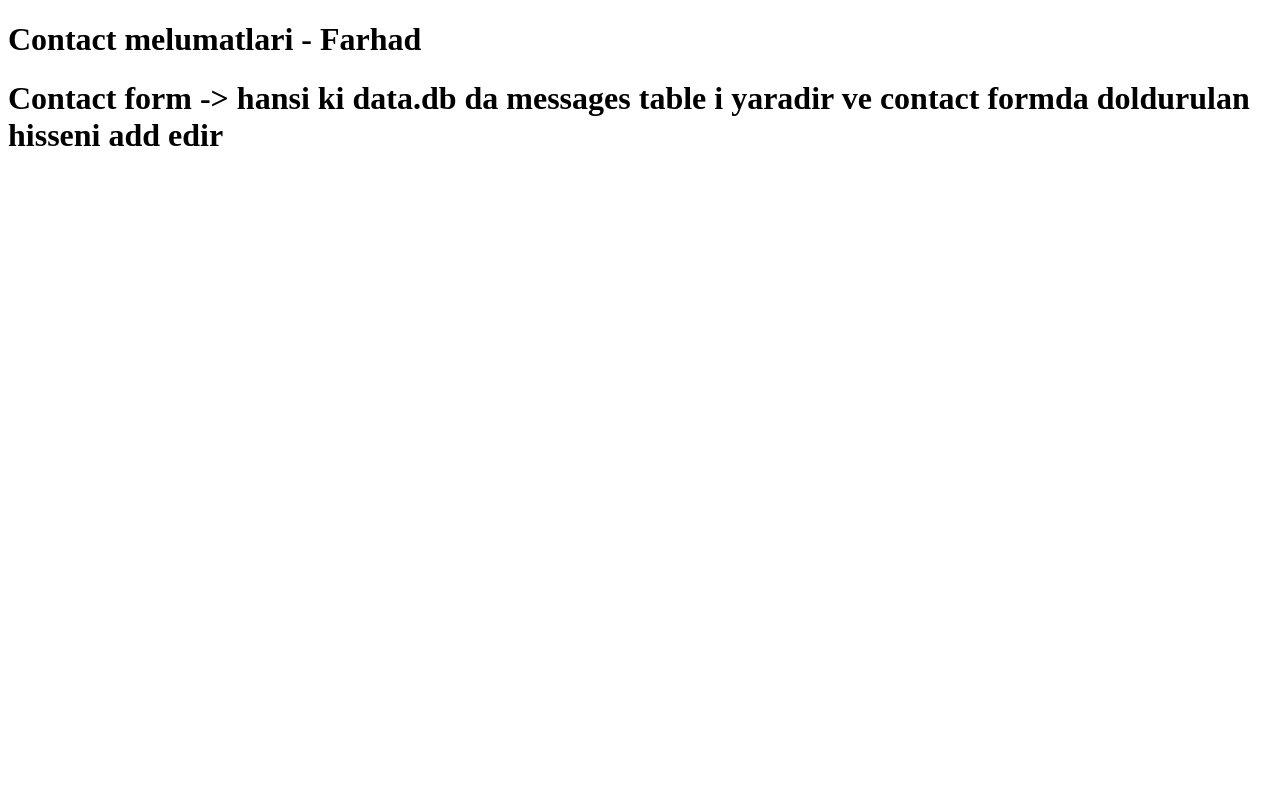
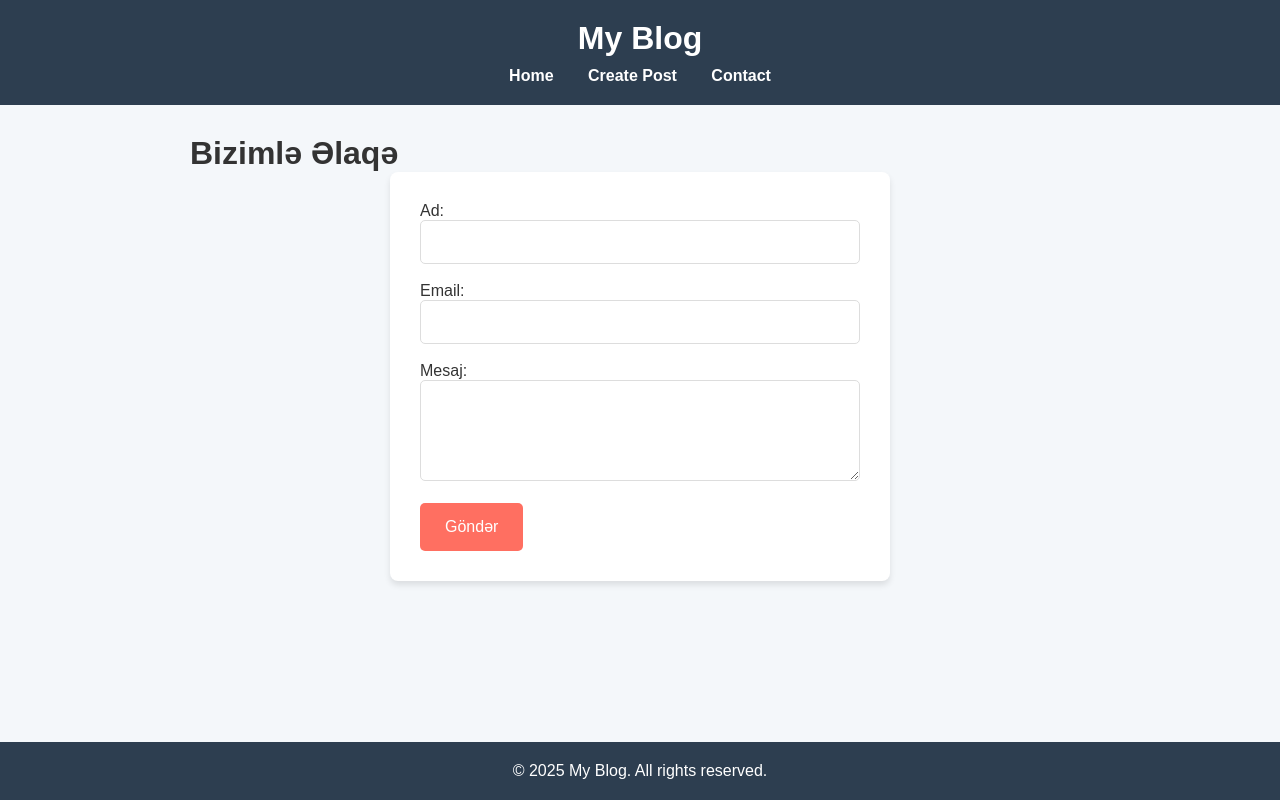
Before and after one commit to farid002/flask-workshop, a Flask app: template templates/contact.html in a window 1280 px wide. Run offline with Flask 3, Linux system fonts and the light colour scheme; the template is opened without the code that fills it, so the values that code supplies are empty.

Commit message:
Changes added

```diff
--- a/app.py
+++ b/app.py
@@ -33,6 +33,16 @@ def init_db():
                 FOREIGN KEY (post_id) REFERENCES posts(id)
             )
         ''')
+    # Create messages table
+    conn.execute('''
+            CREATE TABLE IF NOT EXISTS messages (
+                id INTEGER PRIMARY KEY AUTOINCREMENT,
+                name TEXT NOT NULL,
+                email TEXT NOT NULL,
+                message TEXT NOT NULL
+            )
+        ''')
+
 
     conn.commit()
     conn.close()
@@ -89,6 +99,23 @@ def create_post():
         return redirect(url_for("home"))
     return render_template("create.html")
 
+@app.route("/contact", methods=["GET", "POST"])
+def contact():
+    success = False
+    if request.method == "POST":
+        name = request.form['name']
+        email = request.form['email']
+        message = request.form['message']
+
+        conn = get_db()
+        conn.execute("INSERT INTO messages (name, email, message) VALUES (?, ?, ?)",
+                     (name, email, message))
+        conn.commit()
+        conn.close()
+        success = True
+
+    return render_template("contact.html", success=success)
+
 if __name__ == "__main__":
     init_db()
     app.run(debug=True, port=5005)
--- a/templates/base.html
+++ b/templates/base.html
@@ -14,6 +14,7 @@
         <nav>
             <a href="/">Home</a>
             <a href="/create">Create Post</a>
+            <a href="/contact">Contact</a>
         </nav>
     </header>
     <main>
--- a/templates/contact.html
+++ b/templates/contact.html
@@ -1,12 +1,22 @@
-<!DOCTYPE html>
-<html lang="en">
-<head>
-    <meta charset="UTF-8">
-    <title>Title</title>
-    <h1>Contact melumatlari - Farhad</h1>
-    <h1>Contact form -> hansi ki data.db da messages table i yaradir ve contact formda doldurulan hisseni add edir</h1>
-</head>
-<body>
+{% extends 'base.html' %}
+{% block title %}Contact melumatlari - Farhad{% endblock %}
+{% block content %}
+<h1>Bizimlə Əlaqə</h1>
 
-</body>
-</html>
+<form method="POST" action="{{ url_for('contact') }}">
+    <label for="name">Ad:</label><br>
+    <input type="text" id="name" name="name" required><br><br>
+
+    <label for="email">Email:</label><br>
+    <input type="email" id="email" name="email" required><br><br>
+
+    <label for="message">Mesaj:</label><br>
+    <textarea id="message" name="message" rows="5" required></textarea><br><br>
+
+    <button type="submit">Göndər</button>
+</form>
+
+{% if success %}
+    <p style="color: green;">Mesaj uğurla göndərildi. Təşəkkürlər!</p>
+{% endif %}
+{% endblock %}
```
Also changed, not shown: data.db.
